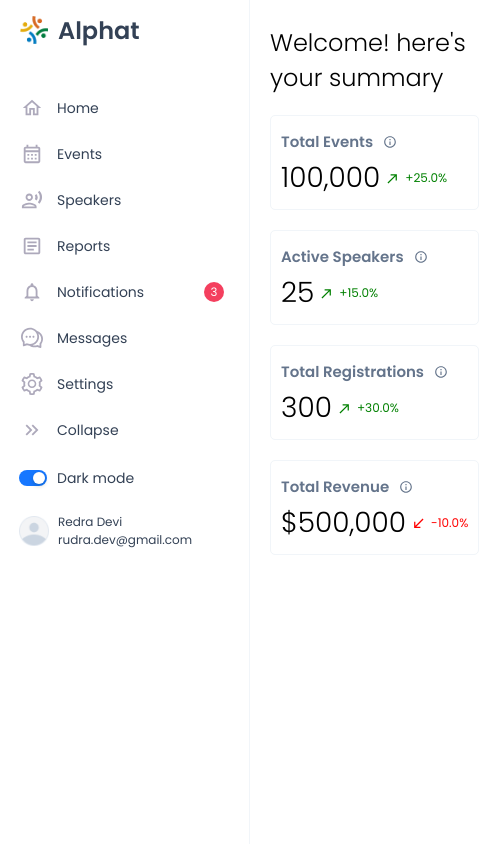
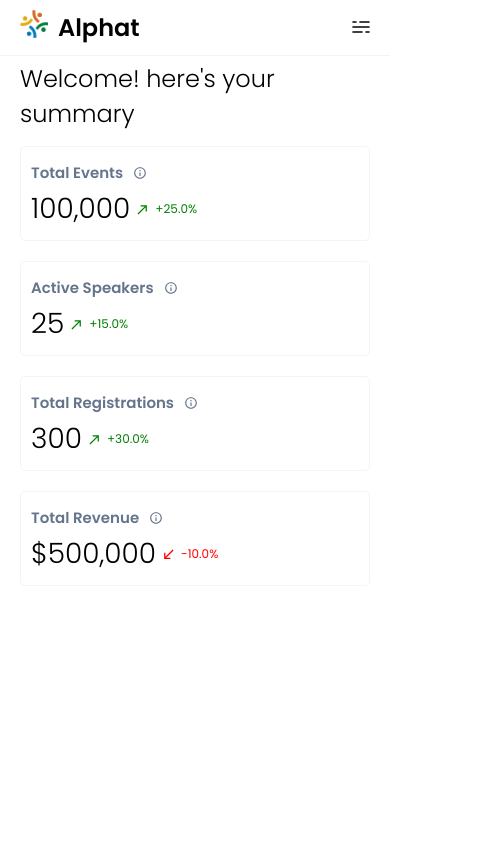
Before and after one commit to Tun95/alphatask, a React (Vite) app: page / in a window 390 px wide. Shown: the whole page, 499 px wide, since content can reach past the window. Built offline with nearby package versions, Linux system fonts and the light colour scheme.

Commit message:
FEAT: added mobile sidebar and Context

```diff
--- a/src/common/navbar/NavBar.tsx
+++ b/src/common/navbar/NavBar.tsx
@@ -1,10 +1,28 @@
 import "./styles.scss";
+import logo from "../../assets/logo/logo.png";
+import MobileSideBar from "../sidebar/MobileSideBar";
 
 function NavBar() {
   return (
     <div className="navbar">
       <div className="">
         <div className="content">
+          <div className="nav_bar ">
+            <div className="mobile_nav c_flex">
+              {" "}
+              <div className="logo_text a_flex">
+                <div className="img">
+                  <img src={logo} alt="logo" />
+                </div>
+                <div className="text">
+                  <h2>Alphat</h2>
+                </div>
+              </div>
+              <div className="side_bar_icon">
+                <MobileSideBar />
+              </div>
+            </div>
+          </div>
           <div className="header">
             <h2>Welcome! here's your summary</h2>
           </div>
--- a/src/common/navbar/styles.scss
+++ b/src/common/navbar/styles.scss
@@ -1,8 +1,41 @@
 .navbar {
   margin-top: 25px;
+  .nav_bar {
+    display: none;
+    .mobile_nav {
+      padding: 10px 20px;
+      border-bottom: 1px solid var(--color-border);
+      .logo_text {
+        .img {
+          cursor: pointer;
+          img {
+            height: 28px;
+            width: 28px;
+            margin-right: 10px;
+          }
+        }
+      }
+      .side_bar_icon {
+        .img {
+          cursor: pointer;
+        }
+      }
+    }
+  }
   .header {
     h2 {
       font-weight: 300;
     }
   }
+
+  /*======= MEDIA QUERIES (SMALL DEVICES) =======*/
+  @media screen and (max-width: 900px) {
+    margin-top: 0px;
+    .header {
+      padding: 5px 20px;
+    }
+    .nav_bar {
+      display: block;
+    }
+  }
 }
--- /dev/null
+++ b/src/common/sidebar/MobileSideBar.tsx
@@ -0,0 +1,50 @@
+import "./styles.scss";
+import Drawer from "@mui/material/Drawer";
+import React from "react";
+import SideBar from "./SideBar";
+import menu from "../../assets/icons/menu.png";
+import { useAppContext } from "../../utilities/utils/Utils";
+import { Anchor } from "../../context/Context";
+
+function MobileSideBar() {
+  const { state, toggleDrawer } = useAppContext(); // Access state and toggleDrawer
+  const { drawer } = state; // Destructure the drawer from state
+
+  return (
+    <div className="mobile_side_bar">
+      <div className="m_side_bar_content">
+        <div>
+          {["left"].map((anchor, index) => (
+            <React.Fragment key={index}>
+              <div
+                className="img"
+                onClick={toggleDrawer(anchor as Anchor, true)} // Open the drawer
+              >
+                <img src={menu} alt="side bar" />
+              </div>
+              <Drawer
+                anchor={anchor as Anchor}
+                open={drawer[anchor as Anchor]} // Access the drawer state based on the anchor
+                onClose={toggleDrawer(anchor as Anchor, false)} // Close the drawer
+                className="side_bar_drawer"
+                PaperProps={{
+                  sx: {
+                    backgroundColor: "var(--color-white)",
+                  },
+                }}
+              >
+                <div className="main">
+                  <SideBar
+                    anchor={anchor as Anchor}
+                  />
+                </div>
+              </Drawer>
+            </React.Fragment>
+          ))}
+        </div>
+      </div>
+    </div>
+  );
+}
+
+export default MobileSideBar;
--- a/src/common/sidebar/SideBar.tsx
+++ b/src/common/sidebar/SideBar.tsx
@@ -13,17 +13,33 @@ import KeyboardDoubleArrowLeftIcon from "@mui/icons-material/KeyboardDoubleArrow
 import { Switch } from "antd";
 import FiberManualRecordIcon from "@mui/icons-material/FiberManualRecord";
 import { CommentOutlined, SettingOutlined } from "@ant-design/icons";
+import CloseIcon from "@mui/icons-material/Close";
+import { useAppContext } from "../../utilities/utils/Utils";
+import { Anchor } from "../../context/Context";
 
-const SideBar = () => {
+interface SideBarProps {
+  anchor: Anchor;
+}
+
+const SideBar: React.FC<SideBarProps> = ({ anchor }) => {
   const [collapsed, setCollapsed] = useState(false);
+  const { toggleDrawer } = useAppContext();
 
   return (
     <div className={`side_bar ${collapsed ? "collapsed" : ""}`}>
       <div className="content">
         {/* Logo section */}
-        <div className="logo-section a_flex">
-          <img src={logo} alt="Logo" className="logo" />
-          {!collapsed && <h2 className="logo_text">Alphat</h2>}
+        <div className="logo_icon c_flex">
+          <div className="logo-section a_flex">
+            <img src={logo} alt="Logo" className="logo" />
+            {!collapsed && <h2 className="logo_text">Alphat</h2>}
+          </div>
+          <div className="close_icon l_flex">
+            <CloseIcon
+              className="icon"
+              onClick={toggleDrawer(anchor as Anchor, false)}
+            />
+          </div>
         </div>
 
         {/* Menu items */}
@@ -46,8 +62,8 @@ const SideBar = () => {
               {!collapsed && <span className="list_item"> Reports</span>}
             </div>
           </div>
+
           <div className="bottom">
-            {" "}
             <div className="menu_item">
               <NotificationsNoneOutlinedIcon className="icon" />
               {collapsed && (
@@ -75,8 +91,12 @@ const SideBar = () => {
               <SettingOutlined className="icon" />
               {!collapsed && <span className="list_item"> Settings</span>}
             </div>
+
             {/* Collapse/Expand functionality */}
-            <div className="menu_item" onClick={() => setCollapsed(!collapsed)}>
+            <div
+              className="menu_item collapse_item"
+              onClick={() => setCollapsed(!collapsed)}
+            >
               {collapsed ? (
                 <KeyboardDoubleArrowLeftIcon className="icon" />
               ) : (
@@ -84,10 +104,12 @@ const SideBar = () => {
               )}
               {!collapsed && <span className="list_item"> Collapse</span>}
             </div>
+
             <div className="menu_item dark_mode">
               <Switch size="small" defaultChecked className="switch" />
               {!collapsed && <span className="list_item"> Dark mode</span>}
             </div>
+
             <div className="menu_item user_info">
               <img src={user} alt="User" className="user_icon" />
               {!collapsed && (
--- a/src/common/sidebar/styles.scss
+++ b/src/common/sidebar/styles.scss
@@ -12,17 +12,32 @@
     flex-direction: column;
     background-color: var(--color-white);
 
-    .logo-section {
+    .logo_icon {
+      padding: 20px;
       height: 30px;
-      padding: 20px;
+
       margin-top: 10px;
-      .logo {
-        height: 28px;
-        width: 28px;
-        margin-right: 10px;
+      .logo-section {
+        .logo {
+          height: 28px;
+          width: 28px;
+          margin-right: 10px;
+        }
+        .logo_text {
+          color: var(--color-dark-gray);
+        }
       }
-      .logo_text {
-        color: var(--color-dark-gray);
+      .close_icon {
+        display: none;
+        border: 1px solid var(--color-border);
+        width: 20px;
+        height: 20px;
+        border-radius: 50%;
+        cursor: pointer;
+        .icon {
+          font-size: 13px;
+          color: var(--color-dark-gray);
+        }
       }
     }
 
@@ -116,4 +131,33 @@
       }
     }
   }
+  /*======= MEDIA QUERIES (SMALL DEVICES) =======*/
+  @media screen and (max-width: 900px) {
+    width: 300px;
+    .content {
+      .logo_icon {
+        border-bottom: 1px solid var(--color-border);
+        padding-bottom: 26.5px;
+        margin-top: 8px;
+        .close_icon {
+          display: flex;
+        }
+      }
+      .menu {
+        .menu_item {
+          &.collapse_item {
+            display: none;
+          }
+          .notifictaion_counter {
+            .couter {
+              .count {
+                position: relative;
+                top: 1px;
+              }
+            }
+          }
+        }
+      }
+    }
+  }
 }
--- /dev/null
+++ b/src/context/Context.tsx
@@ -0,0 +1,95 @@
+import { createContext, useReducer } from "react";
+
+// Define available anchors for the drawer
+export type Anchor = "left" | "right";
+
+// Define the state interface, combining loading/error and drawer state
+interface State {
+  loading: boolean;
+  error: string;
+  drawer: {
+    left: boolean;
+    right: boolean;
+  };
+}
+
+// Define the action types, including both UI and drawer actions
+interface Action {
+  type: "DARK_MODE" | "LIGHT_MODE" | "TOGGLE_DRAWER";
+  anchor?: Anchor; // Anchor is only required for drawer actions
+  open?: boolean; // Open is only used in drawer actions
+}
+
+// Define the context props for state, dispatch, and toggleDrawer
+export interface ContextProps {
+  state: State;
+  dispatch: React.Dispatch<Action>;
+  toggleDrawer: (
+    anchor: Anchor,
+    open: boolean
+  ) => (event: React.KeyboardEvent | React.MouseEvent) => void;
+}
+
+// Create the context with default value
+export const Context = createContext<ContextProps | undefined>(undefined);
+
+// INITIAL STATE
+const initialState: State = {
+  loading: true,
+  error: "",
+  drawer: {
+    left: false,
+    right: false,
+  },
+};
+
+// Define the reducer function
+function reducer(state: State, action: Action): State {
+  switch (action.type) {
+    case "DARK_MODE":
+      return { ...state, loading: false };
+    case "LIGHT_MODE":
+      return { ...state, loading: false };
+    case "TOGGLE_DRAWER":
+      if (action.anchor) {
+        return {
+          ...state,
+          drawer: { ...state.drawer, [action.anchor]: action.open || false },
+        };
+      }
+      return state;
+    default:
+      return state;
+  }
+}
+
+// Define the provider component to wrap around your app
+interface ContextProviderProps {
+  children: React.ReactNode;
+}
+
+export function ContextProvider({ children }: ContextProviderProps) {
+  const [state, dispatch] = useReducer(reducer, initialState);
+
+  // Function to handle drawer toggling
+  const toggleDrawer =
+    (anchor: Anchor, open: boolean) =>
+    (event: React.KeyboardEvent | React.MouseEvent) => {
+      if (
+        event.type === "keydown" &&
+        ((event as React.KeyboardEvent).key === "Tab" ||
+          (event as React.KeyboardEvent).key === "Shift")
+      ) {
+        return;
+      }
+      dispatch({ type: "TOGGLE_DRAWER", anchor, open });
+    };
+
+  const value: ContextProps = {
+    state,
+    dispatch,
+    toggleDrawer,
+  };
+
+  return <Context.Provider value={value}>{children}</Context.Provider>;
+}
--- a/src/main.tsx
+++ b/src/main.tsx
@@ -3,13 +3,16 @@ import { createRoot } from "react-dom/client";
 import App from "./App.tsx";
 import { BrowserRouter as Router } from "react-router-dom";
 import { HelmetProvider } from "react-helmet-async";
+import { ContextProvider } from "./context/Context.tsx";
 
 createRoot(document.getElementById("root")!).render(
   <Router>
-    <HelmetProvider>
-      <StrictMode>
-        <App />
-      </StrictMode>
-    </HelmetProvider>
+    <ContextProvider>
+      <HelmetProvider>
+        <StrictMode>
+          <App />
+        </StrictMode>
+      </HelmetProvider>
+    </ContextProvider>
   </Router>
 );
--- a/src/screens/dashboardscreen/DashboardScreen.tsx
+++ b/src/screens/dashboardscreen/DashboardScreen.tsx
@@ -3,6 +3,7 @@ import "./styles.scss";
 import NavBar from "../../common/navbar/NavBar";
 import SideBar from "../../common/sidebar/SideBar";
 import Widget from "../../components/dashboard/widgets/Widget";
+
 function DashboardScreen() {
   const TotalEvent = 100000;
   const TotalSpeakers = 25;
@@ -17,7 +18,9 @@ function DashboardScreen() {
       <div className="dashborad_content">
         <div className="content f_flex">
           <div className="left">
-            <SideBar />
+            <div className="side_menu">
+              <SideBar anchor="left" />
+            </div>
           </div>
 
           <div className="right ">
@@ -35,6 +38,7 @@ function DashboardScreen() {
               <div className="chart"></div>
               <div className="slider"></div>
             </div>
+            <div className="table_filters"></div>
           </div>
         </div>
       </div>
--- a/src/screens/dashboardscreen/styles.scss
+++ b/src/screens/dashboardscreen/styles.scss
@@ -17,6 +17,23 @@
           flex-wrap: wrap;
         }
       }
+      /*======= MEDIA QUERIES (SMALL DEVICES) =======*/
+      @media screen and (max-width: 900px) {
+        gap: 0px;
+        .left {
+          .side_menu {
+            display: none;
+          }
+        }
+        .right {
+          padding-right: 0;
+          .widgets,
+          .chart_slider,
+          .table_filters {
+            padding: 10px 20px;
+          }
+        }
+      }
     }
   }
 }
```
Also changed, not shown: src/components/dashboard/widgets/Widget.tsx (+4 -4 lines), src/utilities/utils/Utils.tsx (+12 -0 lines), src/assets/icons/menu.png (added).
